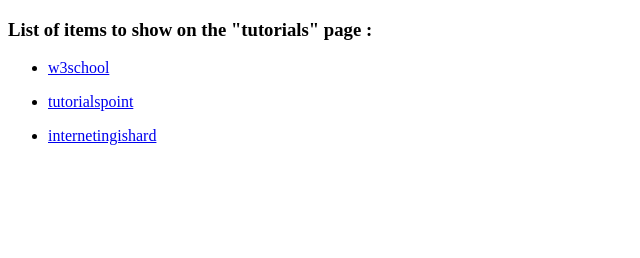
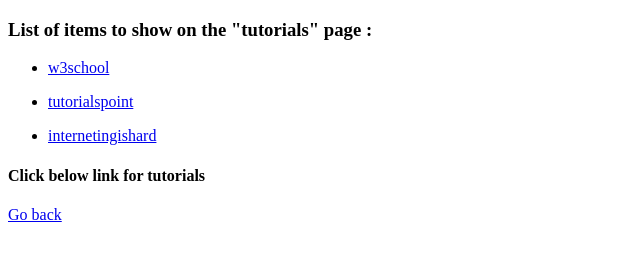
Before and after one commit to Sairaj-Tamboskar-Kilowott/Sairaj-Tamboskar-Kilowott.github.io, a plain HTML site: page Tutorial link.html in a window 1280 px wide. Shown: the whole page, without its empty margins (0-640 px from the left). Drawn offline with Linux system fonts and the light colour scheme.

Commit message:
initial commit

```diff
--- a/Tutorial link.html
+++ b/Tutorial link.html
@@ -28,6 +28,9 @@
 </ul>
 
 </p>
+<h4>Click below link for tutorials</h4>
+<a href="http://127.0.0.1:5500/profilr.html"> Go back </a>
+
 
 </body>
 </html>
```
